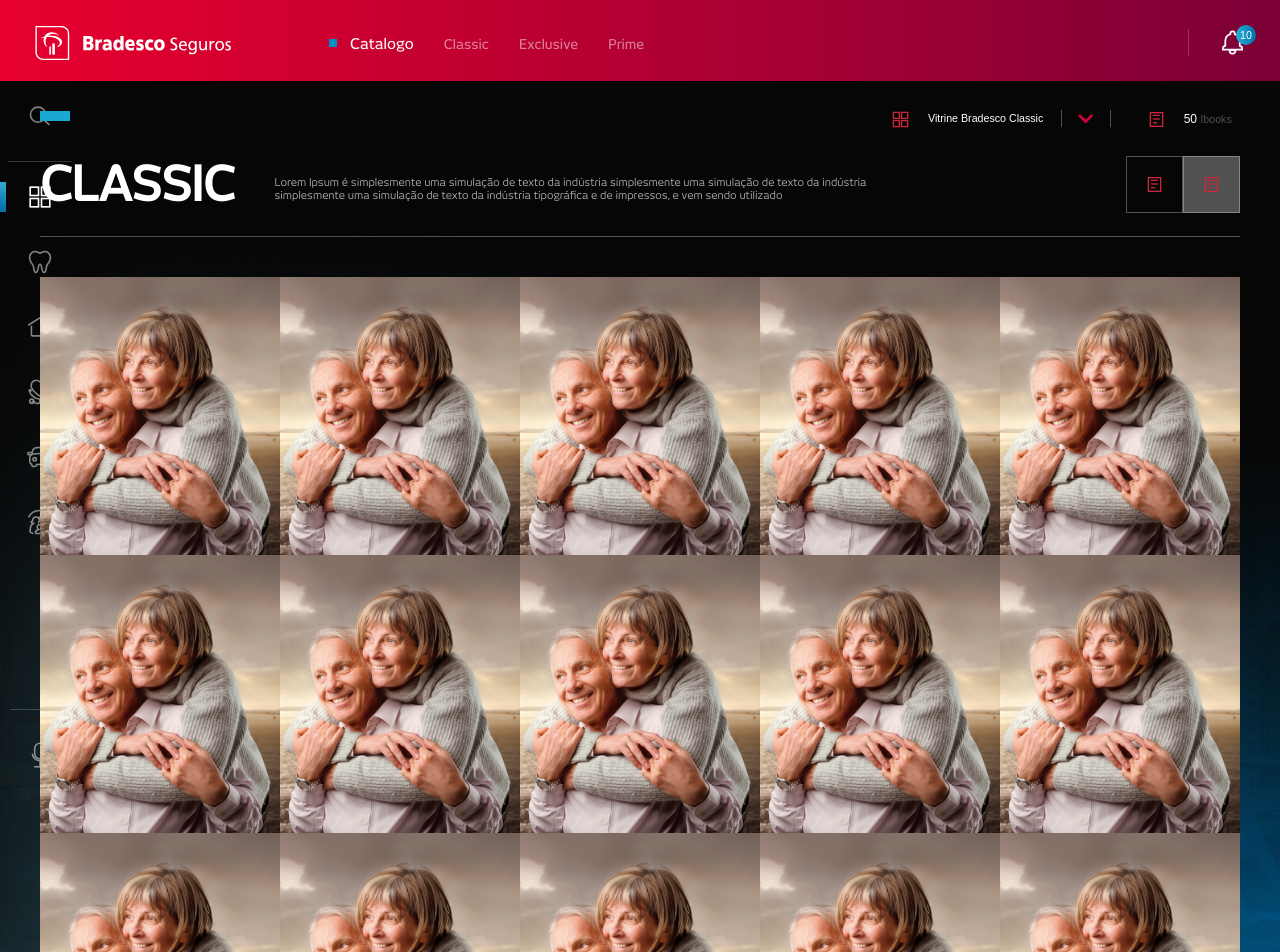
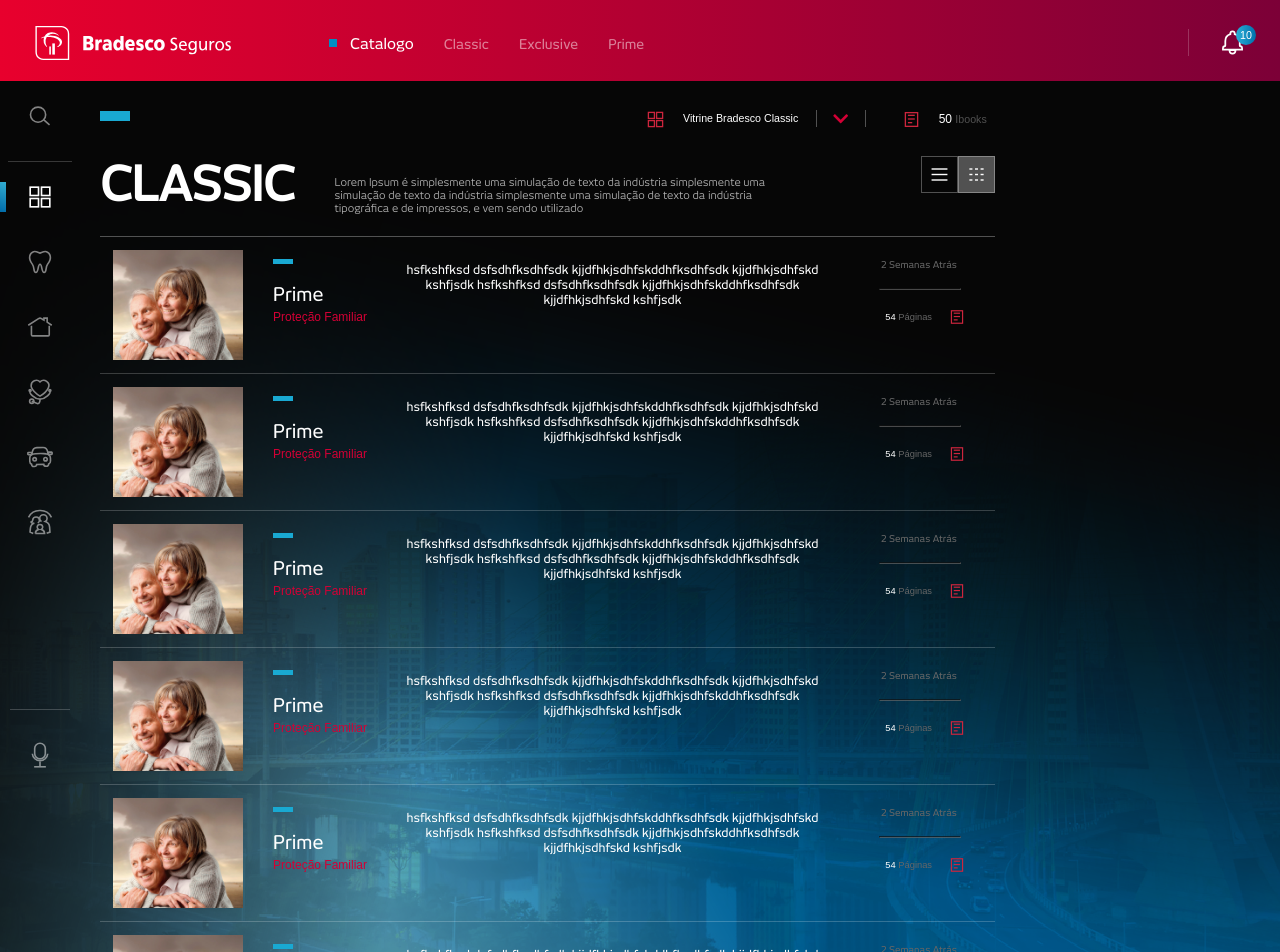
Before and after one commit to andrelins/teste, a React (Create React App) app: page /classic in a window 1280 px wide. Shown: the top 952 px of the page. Built offline with nearby package versions, Linux system fonts and the light colour scheme.

Commit message:
media query ipad e cards lista

```diff
--- a/src/App.css
+++ b/src/App.css
@@ -18,6 +18,7 @@
   background-color:  #000;
   background-position: top center;
   transition: background-image 1s;
+  background-attachment: fixed;
 }
 
 body.catalogo-classic {
@@ -58,3 +59,12 @@
   margin: 0 auto;
   position: relative;
 }
+
+@media only screen
+and (min-device-width : 768px)
+and (max-device-width : 1024px)  {
+  .content-home {
+    max-width: 895px;
+    margin-left: 100px;
+  }
+}
--- /dev/null
+++ b/src/components/cards-lista/CardsLista.css
@@ -0,0 +1,96 @@
+.cards-lista {
+    padding: 13px;
+    border-bottom: 1px solid rgba(255,255,255,0.2);
+    display: flex;
+  }
+
+  .cards-lista:hover {
+    background: rgba(255, 255, 255, 0.1);
+  }
+
+  .box-thumb-lista {
+    max-width: 130px;
+    max-height: 110px;
+    display: block;
+    overflow: hidden;
+    flex: 1;
+  }
+
+  .box-thumb-lista img {
+    width: 100%;
+    min-height: 128px;
+  }
+
+  .box-title-lista {
+    flex: 1;
+  }
+
+  .block-lista-title {
+    width: 20px;
+    height: 5px;
+    background: #19a9d2;
+    margin-left: 30px;
+    margin-top: 9px;
+  }
+
+  .box-title-lista p {
+    font-family: 'newJuneMedium';
+    font-size: 14pt;
+    color: #fff;
+    margin-left: 30px;
+    margin-bottom: 2px;
+  }
+
+  .box-title-lista span {
+    color: #d30035;
+    font-size: 9pt;
+    margin-left: 30px;
+  }
+
+  .box-desc-lista p {
+    font-family: 'newJuneMedium';
+    font-size: 9pt;
+    color: #fff;
+    margin-bottom: 2px;
+    text-align: center;
+    max-width: 450px;
+  }
+
+  .box-count-lista {
+    flex: 1;
+  }
+
+  .box-count-lista .tempo-lista{
+    font-family: 'newJuneMedium';
+    font-size: 7pt;
+    color: #666;
+    text-align: right;
+    margin-right: 25px;
+  }
+
+  .box-count-lista hr {
+    width: 100%;
+    max-width: 80px;
+    display: block;
+    position: absolute;
+    right: 34px;
+    border-color: #666666b0;
+  }
+
+  .box-count-lista img {
+    width: 50px;
+    margin: 12px 0 0 0;
+    float: right;
+  }
+
+  .box-count-lista .count-pages-lista {
+    color: #fff;
+    font-size: 7pt;
+    margin-top: 42px;
+    text-align: right;
+    margin-right: 25px;
+  }
+
+  .box-count-lista .count-pages-lista span {
+    color: #666;
+  }
--- /dev/null
+++ b/src/components/cards-lista/CardsLista.js
@@ -0,0 +1,48 @@
+import React, { Component } from 'react';
+import { FaChevronDown } from "react-icons/fa";
+import { FaChevronRight } from "react-icons/fa";
+import './CardsLista.css';
+
+//icons
+import catalogo_classic from '../../assets/icons/catalogo_classic.svg';
+import file_classic from '../../assets/icons/file_classic.svg';
+import auto from '../../assets/icons/auto.svg';
+import residencial from '../../assets/icons/residencial.svg';
+import vida from '../../assets/icons/vida.svg';
+import dental from '../../assets/icons/dental.svg';
+import saude from '../../assets/icons/saude.svg';
+
+class CardsLista extends Component {
+
+  constructor(props) {
+    super();
+  }
+
+  render() {
+    return (
+
+    <div className="cards-lista">
+        <div className="box-thumb-lista">
+            <img src="assets/images/abs-senior-fullscreen.jpg" />
+        </div>
+        <div className="box-title-lista">
+            <div className="block-lista-title"></div>
+            <p>Prime</p>
+            <span>Proteção Familiar</span>
+        </div>
+        <div className="box-desc-lista">
+            <p>hsfkshfksd dsfsdhfksdhfsdk kjjdfhkjsdhfskddhfksdhfsdk kjjdfhkjsdhfskd kshfjsdk hsfkshfksd dsfsdhfksdhfsdk kjjdfhkjsdhfskddhfksdhfsdk kjjdfhkjsdhfskd kshfjsdk</p>
+        </div>
+        <div className="box-count-lista">
+            <p className="tempo-lista">2 Semanas Atrás</p>
+            <hr />
+            <img src={file_classic} />
+            <p className="count-pages-lista">54 <span>Páginas</span></p>
+        </div>
+    </div>
+
+    );
+  }
+}
+
+export default CardsLista;
--- a/src/components/cards/Cards.css
+++ b/src/components/cards/Cards.css
@@ -124,3 +124,11 @@
   bottom: 9px;
   right: -25px;
 }
+
+@media only screen
+  and (min-device-width : 768px)
+  and (max-device-width : 1024px)  {
+  .box-card-vitrine {
+    max-width: 223px;
+  }
+}
--- a/src/components/classic/Classic.css
+++ b/src/components/classic/Classic.css
@@ -84,12 +84,12 @@
 }
 
 .box-icons-vitrine .icon-lista {
-  width: 55px;
+  width: 35px;
   border: 1px solid rgba(255,255,255,0.3);
 }
 
 .box-icons-vitrine .icon-cards {
-  width: 55px;
+  width: 35px;
   border: 1px solid rgba(255,255,255,0.3);
   background: rgba(255,255,255,0.3);
 }
--- a/src/components/classic/Classic.js
+++ b/src/components/classic/Classic.js
@@ -4,17 +4,13 @@
 import './Classic.css';
 
 //components
-import Cards from '../cards/Cards';
+import CardsLista from '../cards-lista/CardsLista';
 
 //icons
 import catalogo_classic from '../../assets/icons/catalogo_classic.svg';
 import file_classic from '../../assets/icons/file_classic.svg';
-import auto from '../../assets/icons/auto.svg';
-import residencial from '../../assets/icons/residencial.svg';
-import vida from '../../assets/icons/vida.svg';
-import dental from '../../assets/icons/dental.svg';
-import saude from '../../assets/icons/saude.svg';
-
+import lista_1 from '../../assets/icons/lista_1.svg';
+import lista_2 from '../../assets/icons/lista_2.svg';
 
 class Classic extends Component {
 
@@ -33,29 +29,29 @@
           <h1 className="title">CLASSIC</h1>
           <p className="description">Lorem Ipsum é simplesmente uma simulação de texto da indústria simplesmente uma simulação de texto da indústria simplesmente uma simulação de texto da indústria tipográfica e de impressos, e vem sendo utilizado</p>
           <div className="box-icons-vitrine">
-            <img className="icon-lista" src={file_classic} />
-            <img className="icon-cards" src={file_classic} />
+            <img className="icon-lista" src={lista_1} />
+            <img className="icon-cards" src={lista_2} />
           </div>
         </div>
-        <Cards />
-        <Cards />
-        <Cards />
-        <Cards />
-        <Cards />
-        <Cards />
-        <Cards />
-        <Cards />
-        <Cards />
-        <Cards />
-        <Cards />
-        <Cards />
-        <Cards />
-        <Cards />
-        <Cards />
-        <Cards />
-        <Cards />
-        <Cards />
-        <Cards />
+        <CardsLista />
+        <CardsLista />
+        <CardsLista />
+        <CardsLista />
+        <CardsLista />
+        <CardsLista />
+        <CardsLista />
+        <CardsLista />
+        <CardsLista />
+        <CardsLista />
+        <CardsLista />
+        <CardsLista />
+        <CardsLista />
+        <CardsLista />
+        <CardsLista />
+        <CardsLista />
+        <CardsLista />
+        <CardsLista />
+        <CardsLista />
       </div>
     );
   }
--- a/src/components/novidades/content-news/ContentNews.css
+++ b/src/components/novidades/content-news/ContentNews.css
@@ -2,6 +2,10 @@
   padding: 13px;
   border-bottom: 1px solid rgba(255,255,255,0.2);
   display: flex;
+}
+
+.content-news:hover {
+  background: rgba(255, 255, 255, 0.1);
 }
 
 .box-thumb-news {
```
Also changed, not shown: src/assets/icons/lista_1.svg (added), src/assets/icons/lista_2.svg (added).
